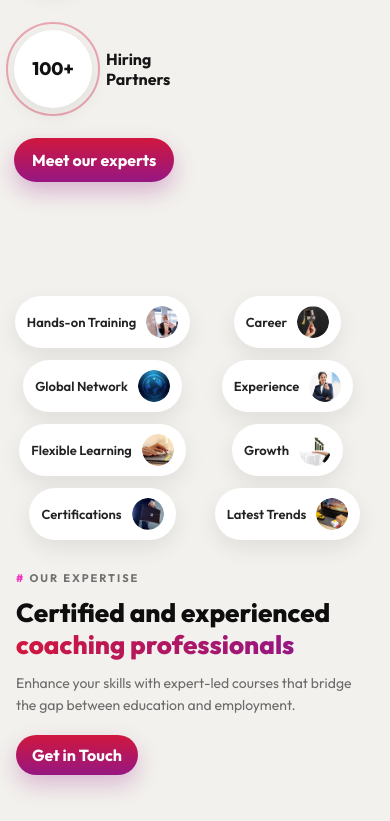
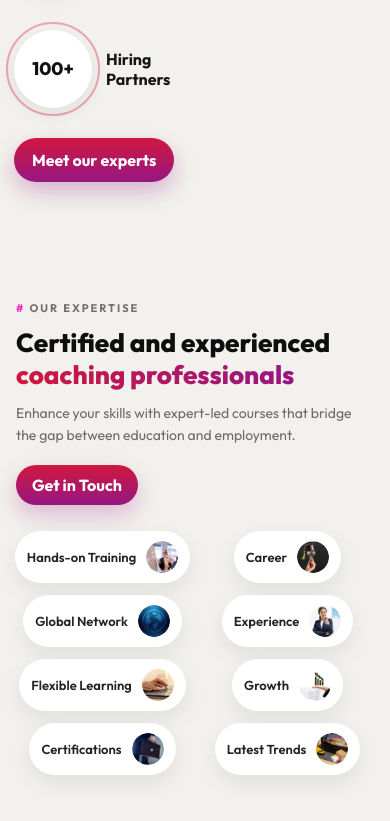
Before and after one commit to pixelvikas/AllAboutCargo, a React (Vite) app: page / in a window 390 px wide. Shown: the part 3578-4399 px from the top of the page. Built offline with nearby package versions, Linux system fonts and the light colour scheme; a web font is replaced by a local one.

Commit message:
minor UI Updates

```diff
--- a/src/Pages/Home/style.css
+++ b/src/Pages/Home/style.css
@@ -721,6 +721,8 @@
   padding: 46px 16px;
   grid-template-columns: 1.2fr 1fr;
   gap: 24px 40px;
+  grid-template-areas: "left right";
+
   align-items: center;
 }
 
@@ -735,6 +737,13 @@
   place-items: center;
 }
 
+.exp-cloud {
+  grid-area: left;
+}
+
+.exp-copy {
+  grid-area: right;
+}
 .chip {
   position: absolute;
   top: 50%;
@@ -830,15 +839,16 @@
 
 /* ===== Responsiveness ===== */
 
-/* Large → single column on smaller laptops/tablets */
+/* Large → single column (reversed order on small) */
 @media (max-width: 1024px) {
   .exp-inner {
     grid-template-columns: 1fr;
+    grid-template-areas:
+      "right"
+      "left"; /* 👈 reverses the stacking order */
     gap: 26px;
   }
 }
-
-/* Tablet: slightly smaller circle */
 @media (max-width: 820px) {
   .exp-cloud {
     --size: 300px;
```
